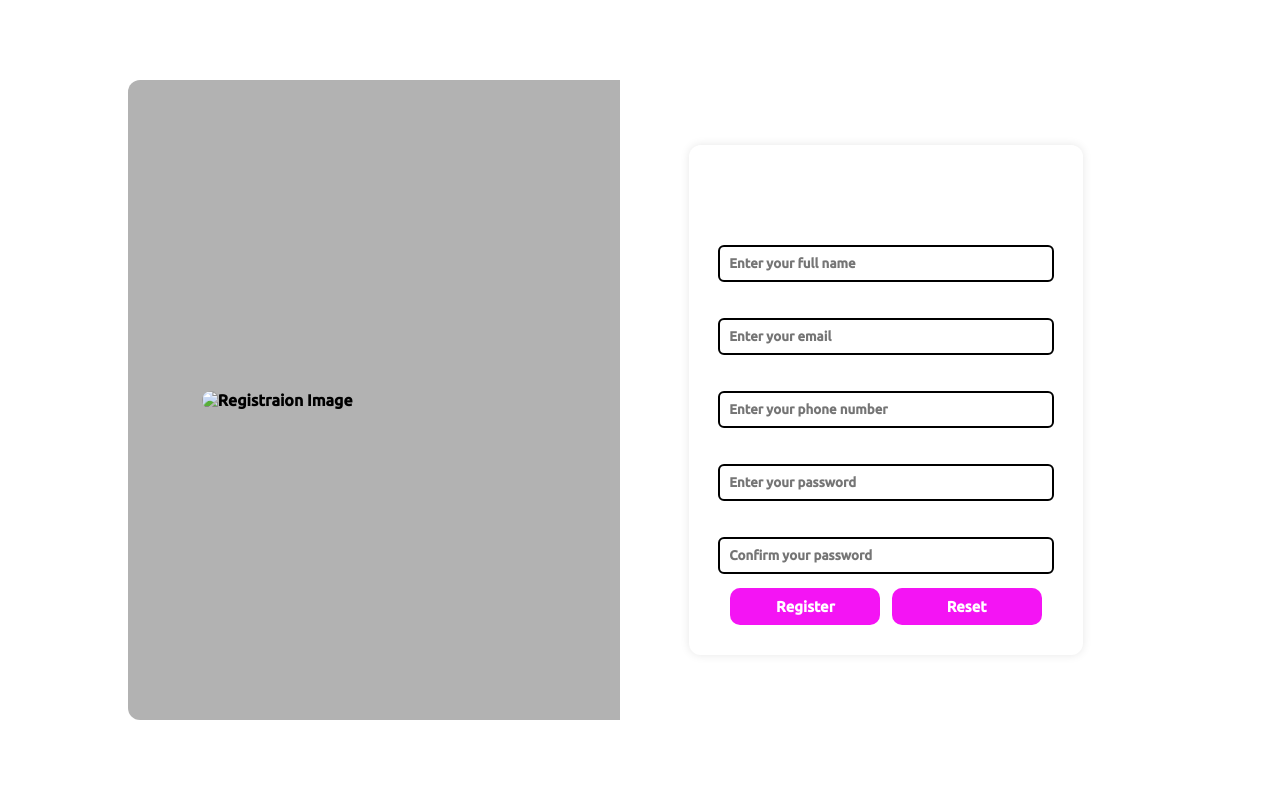
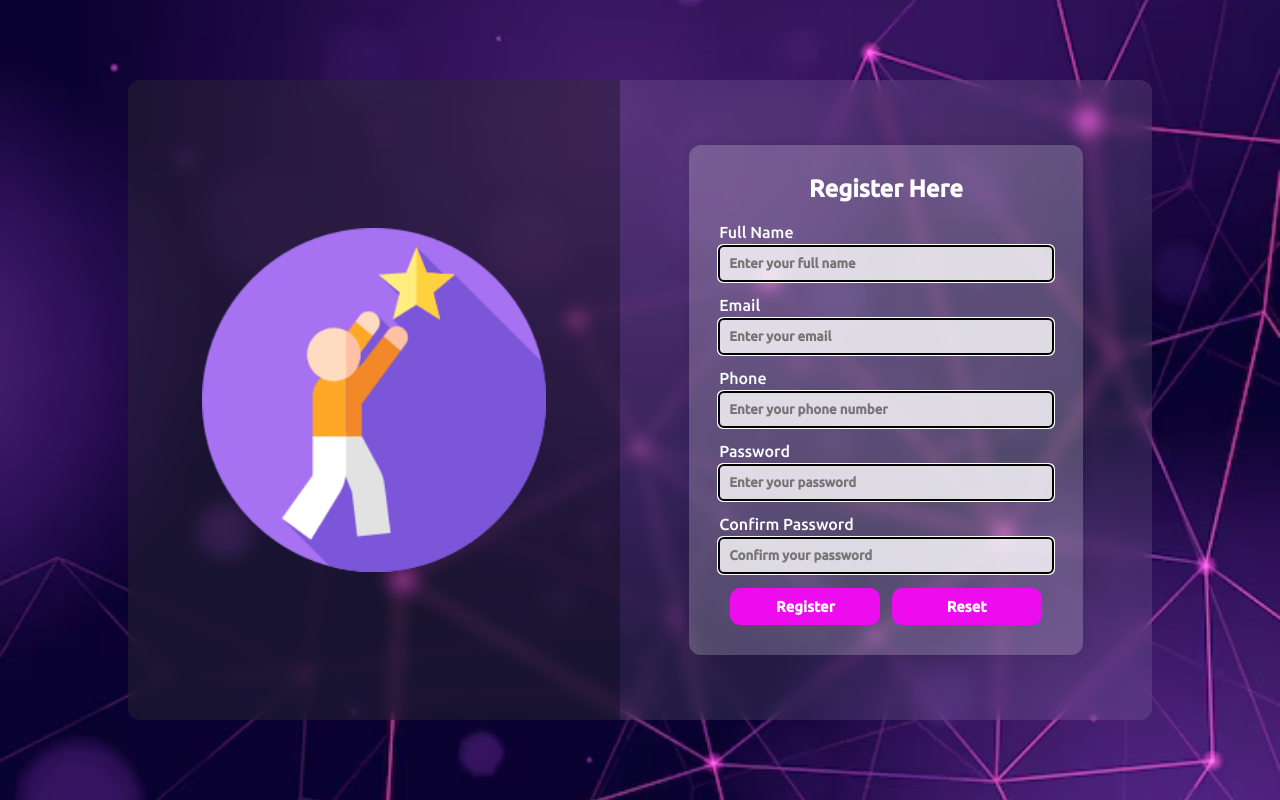
Before and after one commit to nihalahmed07/Registration_Form_FrontEnd, a plain HTML site: page index.html in a window 1280 px wide. Drawn offline with Linux system fonts and the light colour scheme.

Commit message:
changed icon path

```diff
--- a/index.html
+++ b/index.html
@@ -4,7 +4,7 @@
     <meta charset="UTF-8">
     <meta name="viewport" content="width=device-width, initial-scale=1.0">
     <title>Registraion Page</title>
-    <link rel="icon" href="favicon.png" type="image/x-icon"/>
+    <link rel="icon" href="assets/favicon.png" type="image/x-icon"/>
     <link rel="stylesheet" href="style.css">
     <link rel="preconnect" href="https://fonts.googleapis.com">
     <link rel="preconnect" href="https://fonts.gstatic.com" crossorigin>
@@ -14,7 +14,7 @@
 <body>
     <div class="container">
         <div class="left-side">
-            <img src="side-image.png" alt="Registraion Image">
+            <img src="assets/side-image.png" alt="Registraion Image">
         </div>
 
         <div class="right-side">
--- a/style.css
+++ b/style.css
@@ -8,7 +8,7 @@
 }
 
 body {
-    background: url('bg-image.png') no-repeat center center/cover;
+    background: url('assets/bg-image.png') no-repeat center center/cover;
     height: 100vh;
     display: flex;
     justify-content: center;
```
